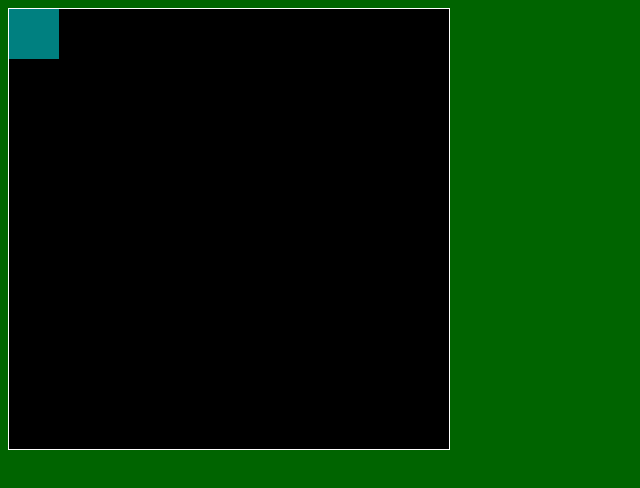
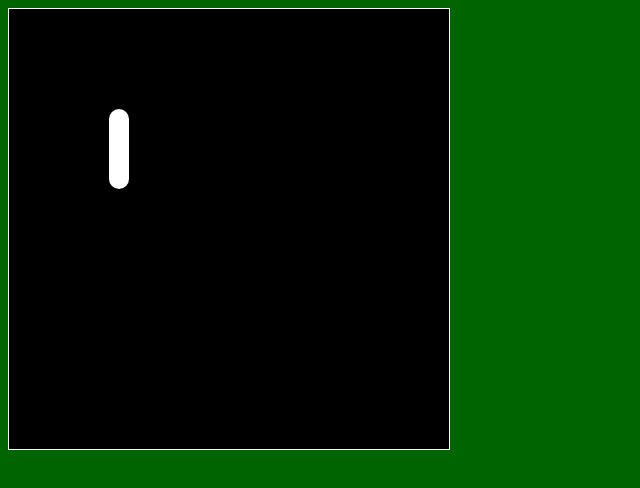
Before and after one commit to CA-Chambers/CA-Chambers.github.io, a plain HTML site: page asd-projects/pong/index.html in a window 1280 px wide. Shown: the whole page, without its empty margins (0-640 px from the left). Drawn offline with Linux system fonts and the light colour scheme.

Commit message:
saving pong

```diff
--- a/asd-projects/pong/index.css
+++ b/asd-projects/pong/index.css
@@ -12,10 +12,13 @@ body {
 }
 
 #gameItem {
-  background-color: teal;
-  width: 50px;
-  height: 50px;
-  position: absolute;
-/*   left: 100px; */  /* Uncomment if you want to set a "starting" position */
-/*   top: 100px;  */  /* Uncomment if you want to set a "starting" position */
+     /* appearance */
+  background-color: white;
+  width: 20px;
+  height: 80px;
+   border-radius: 20px;
+    /* positioning */
+   position: absolute;
+   left: 100px;  /* Uncomment if you want to set a "starting" position */
+   top: 100px;   /* Uncomment if you want to set a "starting" position */
 }
--- a/asd-projects/pong/index.html
+++ b/asd-projects/pong/index.html
@@ -13,6 +13,11 @@
   <body>
     <div id='board'>
       <div id='gameItem'></div>
+      <div id="left paddle"></div>
+      <div id="ball"></div>
+      <div id="right paddle"></div>
+      <div id="score for player1"></div>
+      <div id="score for player2"></div>
     </div>
   </body>
 </html>
--- a/asd-projects/walker/index.js
+++ b/asd-projects/walker/index.js
@@ -55,7 +55,6 @@ function runProgram(){
       } else if (event.which === KEY.RIGHT){
            speedX = 5;
       } else{
-
           speedY = 5;
   }
   }
```
